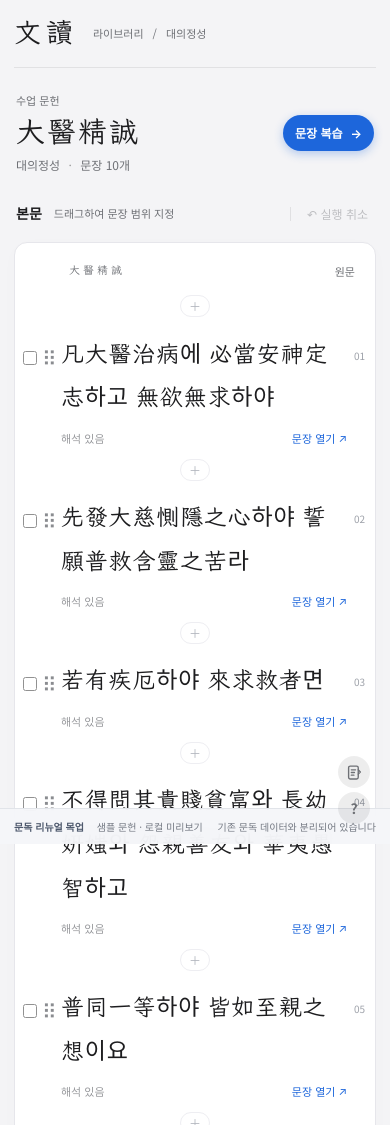
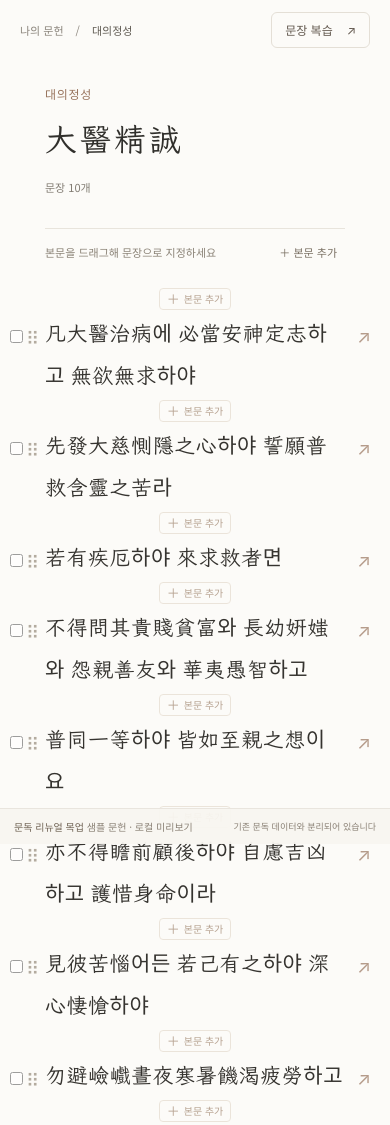
Before and after one commit to river11456/mundok, a website built with Vite: page design/prototypes/sentence-blocks/index.html in a window 390 px wide. Shown: the top 1125 px of the page. Built offline with nearby package versions, Linux system fonts and the light colour scheme; a web font is replaced by a local one.

Commit message:
Give sentence prototype a calm document-first reading layout

```diff
--- a/design/prototypes/sentence-blocks/main.ts
+++ b/design/prototypes/sentence-blocks/main.ts
@@ -1,7 +1,7 @@
 import '../../../src/style.css';
 import './prototype.css';
 import { render } from '../../../src/render';
-import { DOCS, initDocs, syncUserDocs, homeDocs, docColor } from '../../../src/docs';
+import { DOCS, initDocs, syncUserDocs, homeDocs } from '../../../src/docs';
 import { S, resetGrammarView } from '../../../src/state';
 import { setupClick, setupKeyboard } from '../../../src/events';
 import { initEditCard } from '../../../src/editcard';
@@ -159,21 +159,25 @@ function renderDocument(): void {
   if (!doc) { library(); return; }
   const blocks = doc.levels.sentence ?? [];
   document.body.classList.add('pb-document');
-  const runtime = DOCS.find(item => item.id === doc.id)!;
-  const origin = doc.origin?.work ?? '수업 문헌';
-  app.innerHTML = `<div class="pb-workspace">
-    <header class="pb-header">
-      <button class="pb-wordmark kai" data-pb="library" aria-label="문독 라이브러리">文讀</button>
-      <nav class="pb-breadcrumb" aria-label="현재 문헌"><button data-pb="library">라이브러리</button><span>/</span><span>${esc(doc.sub)}</span></nav>
-      <span class="pb-save-state"><span class="pb-save-dot"></span>이 기기에 저장됨</span>
-    </header>
-    <section class="pb-title-row">
-      <div class="pb-document-title"><div class="pb-mini-cover" style="--cbg:${docColor(runtime)}"><span class="kai">${esc(doc.title)}</span></div><div><div class="pb-origin">${esc(origin)}</div><h1 class="hanja">${esc(doc.title)}</h1><p>${esc(doc.sub)} <span>·</span> 문장 ${blocks.length}개</p></div></div>
-      <button class="btn-primary pb-review" data-pb="review" ${blocks.length ? '' : 'disabled'}>문장 복습 <span aria-hidden="true">→</span></button>
-    </section>
-    <div class="pb-toolbar"><div class="pb-toolbar-left"><strong>본문</strong><span id="pb-selection-label">드래그하여 문장 범위 지정</span></div><div class="pb-tools"><button class="pb-tool" data-pb="clear" id="pb-clear" hidden>선택 해제</button><button class="pb-tool pb-merge" data-pb="merge" id="pb-merge" hidden>합치기</button><span class="pb-divider"></span><button class="pb-tool" data-pb="undo" ${histories.get(doc.id)?.length ? '' : 'disabled'} aria-label="블록 작업 실행 취소">↶ <span>실행 취소</span></button></div></div>
-    <main class="pb-sheet" aria-label="문헌 본문"><div class="pb-sheet-title"><span class="kai">${esc(doc.title)}</span><span>원문</span></div><div id="pb-blocks">${blocks.map((card, i) => `${gap(i)}<article class="pb-block" data-block="${esc(card.id)}"><div class="pb-block-tools"><input type="checkbox" class="pb-check" aria-label="${i + 1}번 블록 선택" ${selected.has(card.id) ? 'checked' : ''}><button class="pb-grip" aria-label="${i + 1}번 블록 이동, 방향키로도 이동 가능">⠿</button></div><span class="pb-block-number">${String(i + 1).padStart(2, '0')}</span><div class="pb-source hanja">${esc(card.text)}</div><div class="pb-block-foot"><span>${card.meaning ? '해석 있음' : '정리 전'}</span><button data-pb="study" data-id="${esc(card.id)}">문장 열기 <span aria-hidden="true">↗</span></button></div></article>`).join('')}${gap(blocks.length)}</div><div class="pb-sheet-end">${blocks.length ? '<span></span>文讀<span></span>' : '＋를 눌러 첫 문장을 추가하세요'}</div></main>
-    <footer class="pb-document-footer"><span>글자 드래그로 나누기 · 체크하여 합치기 · ⠿ 드래그로 이동</span><span>⌘ Z 실행 취소</span></footer>
+  app.innerHTML = `<div class="pb-layout">
+    <aside class="pb-sidebar" aria-label="문헌 탐색">
+      <button class="pb-brand" data-pb="library" aria-label="문독 라이브러리"><span class="kai">文讀</span><span>한문 학습 노트</span></button>
+      <button class="pb-library-link" data-pb="library"><span aria-hidden="true">←</span> 라이브러리</button>
+      <div class="pb-sidebar-label">나의 문헌</div>
+      <nav class="pb-doc-list">${DOCS.map(item => `<button data-pb="document" data-id="${esc(item.id)}" ${item.id === doc.id ? 'aria-current="page"' : ''}><span class="pb-doc-icon" aria-hidden="true">▤</span><span>${esc(item.sub || item.title)}</span></button>`).join('')}</nav>
+      <div class="pb-sidebar-bottom"><span class="pb-save-dot"></span>이 기기에 저장됨</div>
+    </aside>
+    <div class="pb-main">
+      <header class="pb-header">
+        <nav class="pb-breadcrumb" aria-label="현재 문헌"><button data-pb="library">나의 문헌</button><span>/</span><span>${esc(doc.sub)}</span></nav>
+        <button class="pb-review" data-pb="review" ${blocks.length ? '' : 'disabled'}>문장 복습 <span aria-hidden="true">↗</span></button>
+      </header>
+      <div class="pb-workspace">
+        <section class="pb-title-row"><div class="pb-document-title"><p class="pb-eyebrow">${esc(doc.sub)}</p><h1>${esc(doc.title)}</h1><p class="pb-subtitle">문장 ${blocks.length}개</p></div></section>
+        <div class="pb-toolbar"><span id="pb-selection-label">본문을 드래그해 문장으로 지정하세요</span><div class="pb-tools"><button class="pb-tool" data-pb="clear" id="pb-clear" hidden>선택 해제</button><button class="pb-tool pb-merge" data-pb="merge" id="pb-merge" hidden>합치기</button><button class="pb-tool pb-undo" data-pb="undo" ${histories.get(doc.id)?.length ? '' : 'disabled'} aria-label="블록 작업 실행 취소" title="실행 취소 (⌘/Ctrl+Z)">↶</button><button class="pb-tool" data-pb="add" data-index="${blocks.length}">＋ 본문 추가</button></div></div>
+        <main class="pb-sheet" aria-label="문헌 본문"><div id="pb-blocks">${blocks.map((card, i) => `${gap(i)}<article class="pb-block" data-block="${esc(card.id)}"><div class="pb-block-tools"><input type="checkbox" class="pb-check" aria-label="${i + 1}번 블록 선택" ${selected.has(card.id) ? 'checked' : ''}><button class="pb-grip" aria-label="${i + 1}번 블록 이동, 방향키로도 이동 가능">⠿</button></div><div class="pb-source">${esc(card.text)}</div><button class="pb-open" data-pb="study" data-id="${esc(card.id)}" aria-label="문장 열기" title="문장 열기">↗</button></article>`).join('')}${gap(blocks.length)}</div><div class="pb-sheet-end">${blocks.length ? '文讀' : '＋ 본문 추가로 첫 문장을 써 보세요'}</div></main>
+      </div>
+    </div>
   </div>`;
   updateSelectionToolbar();
 }
@@ -182,7 +186,7 @@ function updateSelectionToolbar(): void {
   if (!$('pb-selection-label')) return;
   const positions = cards().map((card, i) => selected.has(card.id) ? i : -1).filter(i => i >= 0);
   const adjacent = positions.length > 1 && positions[positions.length - 1] - positions[0] + 1 === positions.length;
-  $('pb-selection-label').textContent = positions.length ? `${positions.length}개 블록 선택${positions.length > 1 && !adjacent ? ' · 연속된 블록을 선택하세요' : ''}` : '드래그하여 문장 범위 지정';
+  $('pb-selection-label').textContent = positions.length ? `${positions.length}개 블록 선택${positions.length > 1 && !adjacent ? ' · 연속된 블록을 선택하세요' : ''}` : '본문을 드래그해 문장으로 지정하세요';
   $('pb-clear').hidden = !positions.length;
   $('pb-merge').hidden = positions.length < 2;
   $<HTMLButtonElement>('pb-merge').disabled = !adjacent;
@@ -250,6 +254,7 @@ function setupPrototype(): void {
       event.stopImmediatePropagation();
       switch (own.dataset.pb) {
         case 'library': library(); break;
+        case 'document': openDocument(own.dataset.id!); break;
         case 'review': if (cards()[0]) openSentence(cards()[0].id, true); break;
         case 'study': openSentence(own.dataset.id!); break;
         case 'add': openAdd(Number(own.dataset.index)); break;
--- a/design/prototypes/sentence-blocks/prototype.css
+++ b/design/prototypes/sentence-blocks/prototype.css
@@ -1,103 +1,112 @@
 @source "./main.ts";
 
-body { padding-bottom: 68px; }
-body.pb-document { display: block; padding: 0 32px 68px; }
+/* Prototype-only palette; production tokens remain unchanged. */
+body { --accent: #ad6953; --accent-deep: #934c38; --accent-deeper: #783e2e; padding-bottom: 48px; }
+body.pb-document { display: block; padding: 0 0 36px; background: #fcfbf8; color: #35332f; }
 body.pb-document #app { display: block; }
-.pb-workspace { max-width: 980px; margin: 0 auto; width: 100%; }
-.pb-header { display: flex; align-items: center; gap: 30px; height: 88px; border-bottom: 1px solid var(--line); }
-.pb-wordmark { font-size: 27px; letter-spacing: 5px; color: var(--ink); }
-.pb-breadcrumb { display: flex; align-items: center; gap: 16px; font-size: 12px; color: var(--sub); }
+.pb-layout { min-height: calc(100dvh - 36px); }
+.pb-sidebar { position: fixed; inset: 0 auto 36px 0; width: 212px; padding: 38px 18px 24px; background: #f2f0eb; border-right: 1px solid #e9e6df; display: flex; flex-direction: column; }
+.pb-brand { display: flex; flex-direction: column; align-items: flex-start; gap: 12px; padding: 0 14px; text-align: left; }
+.pb-brand .kai { font-size: 30px; letter-spacing: 5px; }
+.pb-brand>span:last-child { color: #77736c; font-size: 10px; letter-spacing: -.1px; }
+.pb-library-link { display: flex; gap: 10px; align-items: center; padding: 10px 14px; margin-top: 44px; color: #625e57; text-align: left; font-size: 12px; border-radius: 6px; }
+.pb-library-link:hover { background: #e9e6de; }
+.pb-sidebar-label { padding: 32px 14px 12px; color: #827c73; font-size: 10px; letter-spacing: .08em; }
+.pb-doc-list { display: flex; flex-direction: column; flex: 1; min-height: 0; overflow-y: auto; gap: 5px; }
+.pb-doc-list button { flex-shrink: 0; display: flex; align-items: center; gap: 10px; padding: 11px 13px; text-align: left; color: #6d685f; border-radius: 6px; font-size: 13px; }
+.pb-doc-list button:hover { background: #eae7e0; }
+.pb-doc-list button[aria-current] { color: #8b4835; background: #e9e2d8; font-weight: 550; }
+.pb-doc-icon { font-size: 17px; opacity: .7; }
+.pb-sidebar-bottom { margin-top: auto; padding: 20px 14px 0; display: flex; gap: 7px; align-items: center; font-size: 10px; color: #827c73; }
+.pb-save-dot { width: 4px; height: 4px; background: #7b8d70; border-radius: 50%; }
+.pb-main { margin-left: 212px; }
+.pb-header { height: 68px; padding: 0 36px; display: flex; align-items: center; justify-content: space-between; gap: 20px; }
+.pb-breadcrumb { display: flex; align-items: center; gap: 12px; font-size: 11px; color: #8a847b; }
+.pb-breadcrumb span:last-child { color: #5e5951; }
 .pb-breadcrumb button:hover { color: var(--accent-deep); }
-.pb-save-state { margin-left: auto; display: flex; align-items: center; gap: 7px; color: var(--sub); font-size: 11px; }
-.pb-save-dot { width: 5px; height: 5px; background: #6d937b; border-radius: 50%; }
-.pb-title-row { padding: 36px 0 28px; display: flex; align-items: center; justify-content: space-between; gap: 20px; }
-.pb-document-title { display: flex; align-items: center; gap: 22px; }
-.pb-mini-cover { width: 54px; height: 74px; flex-shrink: 0; border-radius: 4px 8px 8px 4px; background: linear-gradient(90deg, #0000000c, transparent 8px), var(--cbg); box-shadow: 0 2px 4px #0000000c; display: grid; place-items: center; }
-.pb-mini-cover span { writing-mode: vertical-rl; background: #ffffffb3; font-size: 12px; letter-spacing: 3px; padding: 5px 2px; border: 1px solid #0000000c; }
-.pb-origin { color: var(--sub); font-size: 11px; margin-bottom: 5px; }
-.pb-document-title h1 { font-size: 34px; line-height: 1.3; letter-spacing: 2px; }
-.pb-document-title p { font-size: 12px; color: var(--sub); margin-top: 5px; }
-.pb-document-title p span { margin: 0 5px; color: #999; }
-.pb-review { display: flex; gap: 18px; align-items: center; }
-.pb-toolbar { display: flex; align-items: center; justify-content: space-between; gap: 16px; padding: 0 2px 13px; min-height: 44px; }
-.pb-toolbar-left { display: flex; align-items: center; gap: 18px; }
-.pb-toolbar strong { font-size: 14px; font-weight: 600; }
-#pb-selection-label { color: var(--sub); font-size: 12px; }
-.pb-tools { display: flex; align-items: center; gap: 10px; }
-.pb-tool { padding: 5px 6px; font-size: 12px; color: var(--sub); border-radius: 6px; white-space: nowrap; }
-.pb-tool:hover:not(:disabled) { color: var(--accent-deep); background: #e9eef6; }
-.pb-tool:disabled { opacity: .4; cursor: default; }
-.pb-merge { background: #e6effe; color: var(--accent-deep); padding: 6px 12px; }
-.pb-divider { height: 14px; width: 1px; background: var(--line); }
-.pb-sheet { background: var(--surface); border: 1px solid #e6e6eb; border-radius: 18px; padding: 28px 48px 34px; box-shadow: 0 4px 20px #171c2b04; }
-.pb-sheet-title { display: flex; justify-content: space-between; margin: 0 8px 16px 49px; color: var(--sub); font-size: 11px; }
-.pb-sheet-title .kai { letter-spacing: 3px; }
-.pb-block { position: relative; padding: 15px 35px 10px 49px; border: 1px solid transparent; border-radius: 10px; transition: background .14s, border-color .14s; }
-.pb-block:hover,.pb-block:focus-within { background: #f7f8fa; border-color: #e7eaf0; }
-.pb-block.pb-selected { background: #edf4ff; border-color: #a9c7f7; }
-.pb-source { font-size: 27px; line-height: 1.9; letter-spacing: .035em; white-space: pre-wrap; overflow-wrap: anywhere; cursor: text; user-select: text; }
-.pb-source::selection { background: #c8ddff; }
-.pb-block-tools { position: absolute; left: 5px; top: 28px; display: flex; align-items: center; gap: 3px; color: var(--sub); opacity: .45; }
+.pb-review { display: flex; align-items: center; gap: 14px; font-size: 12px; color: #62584e; padding: 8px 13px; border: 1px solid #e4dfd6; border-radius: 6px; background: #fcfbf8; }
+.pb-review:hover:not(:disabled) { color: var(--accent-deep); border-color: #bba596; background: #f5f1e9; }
+.pb-review:disabled { opacity: .4; }
+.pb-workspace { width: min(100%, 832px); margin: 0 auto; padding: 42px 64px 70px; }
+.pb-title-row { padding: 0 0 32px; }
+.pb-eyebrow { color: #98745d; font-size: 12px; letter-spacing: .06em; margin-bottom: 13px; }
+.pb-document-title h1 { font-family: 'Noto Serif TC', 'LXGW WenKai TC', serif; font-size: 38px; font-weight: 500; letter-spacing: .08em; line-height: 1.5; color: #302f2b; }
+.pb-subtitle { color: #827c73; font-size: 11px; margin-top: 15px; }
+.pb-subtitle span { margin: 0 9px; color: #b2a99b; }
+.pb-toolbar { min-height: 48px; border-top: 1px solid #e8e4dc; display: flex; align-items: center; justify-content: space-between; gap: 12px; margin-bottom: 14px; }
+#pb-selection-label { color: #8a8276; font-size: 11px; }
+.pb-tools { display: flex; gap: 5px; align-items: center; }
+.pb-tool { padding: 6px 8px; color: #796f62; font-size: 11px; border-radius: 5px; white-space: nowrap; }
+.pb-tool:hover:not(:disabled) { background: #eee8dd; color: var(--accent-deep); }
+.pb-tool:disabled { opacity: .35; cursor: default; }
+.pb-undo { font-size: 19px; line-height: 18px; }
+.pb-undo:disabled { visibility: hidden; }
+.pb-merge { background: #eee5d8; color: var(--accent-deep); }
+.pb-sheet { padding: 0; }
+.pb-block { position: relative; padding: 5px 0; border-radius: 4px; transition: background .14s; }
+.pb-block:hover,.pb-block:focus-within { background: #f3f0e9; }
+.pb-block.pb-selected { background: #eee5d7; box-shadow: -3px 0 #a86a50; }
+.pb-source { font-family: 'Noto Serif TC', 'LXGW WenKai TC', 'Pretendard Variable', serif; font-size: 22px; font-weight: 400; line-height: 2.15; letter-spacing: .025em; white-space: pre-wrap; overflow-wrap: anywhere; cursor: text; user-select: text; }
+.pb-source::selection { background: #e4cdb0; }
+.pb-block-tools { position: absolute; left: -43px; top: 15px; display: flex; align-items: center; gap: 4px; color: #958a7a; opacity: 0; }
 .pb-block:hover .pb-block-tools,.pb-block:focus-within .pb-block-tools,.pb-selected .pb-block-tools { opacity: 1; }
-.pb-check { width: 14px; height: 14px; accent-color: var(--accent-deep); cursor: pointer; }
-.pb-grip { cursor: grab; padding: 0 2px; font-size: 20px; line-height: 24px; touch-action: none; user-select: none; }
+.pb-check { width: 13px; height: 13px; accent-color: var(--accent-deep); cursor: pointer; }
+.pb-grip { cursor: grab; font-size: 18px; line-height: 24px; padding: 0 2px; touch-action: none; user-select: none; }
 .pb-grip:active { cursor: grabbing; }
-.pb-block-number { position: absolute; right: 9px; top: 30px; font-size: 10px; color: #9da1a9; font-variant-numeric: tabular-nums; user-select: none; }
-.pb-block-foot { display: flex; justify-content: space-between; align-items: center; color: var(--sub); font-size: 11px; padding-top: 8px; min-height: 28px; user-select: none; }
-.pb-block-foot>span { opacity: .7; }
-.pb-block-foot button { color: var(--accent-deep); opacity: 0; }
-.pb-block:hover .pb-block-foot button,.pb-block:focus-within .pb-block-foot button { opacity: 1; }
-.pb-gap { height: 21px; display: flex; position: relative; align-items: center; justify-content: center; }
-.pb-gap::before { content: ''; position: absolute; left: 48px; right: 35px; height: 1px; background: #c7dafa; opacity: 0; }
-.pb-insert { display: flex; gap: 4px; align-items: center; position: relative; z-index: 1; color: #b1b5bd; font-size: 12px; background: var(--surface); border: 1px solid #eeeeF2; border-radius: 20px; padding: 0 8px; height: 22px; }
-.pb-insert-label { display: none; font-size: 10px; }
-.pb-gap:hover::before,.pb-gap:focus-within::before { opacity: 1; }
-.pb-gap:hover .pb-insert,.pb-gap:focus-within .pb-insert { color: var(--accent-deep); border-color: #b6cef3; }
-.pb-gap:hover .pb-insert-label,.pb-gap:focus-within .pb-insert-label { display: inline; }
-.pb-drop { position: absolute; height: 3px; background: var(--accent); left: 42px; right: 22px; z-index: 5; border-radius: 5px; pointer-events: none; }
-.pb-dragging { opacity: .35; }
-.pb-sheet-end { display: flex; align-items: center; justify-content: center; gap: 15px; margin-top: 28px; color: #b1b4bb; font-size: 12px; letter-spacing: 4px; }
-.pb-sheet-end span { height: 1px; width: 30px; background: var(--line); }
-.pb-document-footer { display: flex; justify-content: space-between; gap: 12px; color: var(--sub); font-size: 11px; padding: 20px 6px; }
-.pb-preview-bar { position: fixed; bottom: 0; left: 0; right: 0; z-index: 40; display: flex; justify-content: space-between; align-items: center; gap: 16px; min-height: 36px; padding: 8px 22px; border-top: 1px solid #e1e4e9; background: #f5f6f9ed; backdrop-filter: blur(12px); font-size: 11px; color: #747983; }
-.pb-preview-bar b { font-weight: 600; color: #4e596d; margin-right: 10px; }
+.pb-open { position: absolute; right: -32px; top: 14px; width: 26px; height: 26px; border-radius: 5px; color: #98745d; font-size: 18px; opacity: 0; }
+.pb-open:hover { background: #e9e2d7; }
+.pb-block:hover .pb-open,.pb-block:focus-within .pb-open { opacity: 1; }
+.pb-gap { height: 18px; position: relative; display: flex; align-items: center; justify-content: center; }
+.pb-gap::before { content: ''; position: absolute; inset-inline: 0; height: 1px; background: #dfceba; opacity: 0; }
+.pb-insert { display: flex; align-items: center; gap: 4px; position: relative; z-index: 1; background: #fcfbf8; color: #93755b; font-size: 13px; border: 1px solid #e3d9cb; border-radius: 4px; padding: 0 7px; height: 22px; opacity: 0; }
+.pb-insert-label { font-size: 10px; }
+.pb-gap:hover::before,.pb-gap:focus-within::before,.pb-gap:hover .pb-insert,.pb-gap:focus-within .pb-insert { opacity: 1; }
+.pb-drop { position: absolute; height: 2px; background: var(--accent); inset-inline: 0; z-index: 5; pointer-events: none; }
+.pb-dragging { opacity: .3; }
+.pb-sheet-end { color: #b6ad9f; font-family: 'Noto Serif TC',serif; font-size: 13px; letter-spacing: 5px; text-align: center; margin-top: 54px; }
+.pb-preview-bar { position: fixed; bottom: 0; inset-inline: 0; z-index: 40; display: flex; justify-content: space-between; align-items: center; gap: 16px; min-height: 36px; padding: 8px 22px; border-top: 1px solid #e9e5de; background: #f8f6f1f2; font-size: 10px; color: #8a8175; }
+.pb-preview-bar b { color: #6f6253; font-weight: 500; margin-right: 10px; }
 #pb-status { text-align: right; }
-.pb-selection { position: fixed; z-index: 50; display: flex; align-items: center; gap: 5px; padding: 6px; border: 1px solid #d6deeb; border-radius: 12px; background: var(--surface); box-shadow: 0 6px 28px #172b4824; }
+body.pb-document #sh-fab,body.pb-document>button[aria-label="사용법 보기"] { display: none; }
+.pb-selection { position: fixed; z-index: 50; display: flex; align-items: center; gap: 3px; padding: 4px; border: 1px solid #e1d7c8; border-radius: 8px; background: #fffdfa; box-shadow: 0 5px 22px #3e30251a; }
 .pb-selection[hidden] { display: none; }
-.pb-selection .btn-primary { padding: 8px 14px; border-radius: 8px; box-shadow: none; font-size: 12px; }
-.pb-selection button:last-child { width: 30px; height: 30px; color: var(--sub); border-radius: 7px; }
-.pb-selection button:last-child:hover { background: var(--bg); }
-.pb-add-dialog { margin: auto; border: 0; border-radius: 22px; padding: 28px; width: min(540px, calc(100vw - 36px)); box-shadow: 0 20px 60px #0002; color: var(--ink); }
-.pb-add-dialog::backdrop { background: #151e354d; backdrop-filter: blur(3px); }
+.pb-selection .btn-primary { padding: 8px 13px; border-radius: 5px; box-shadow: none; font-size: 12px; }
+.pb-selection button:last-child { width: 28px; height: 28px; color: #8a8175; border-radius: 5px; }
+.pb-selection button:last-child:hover { background: #f0ebe3; }
+.pb-add-dialog { margin: auto; border: 1px solid #e8e0d5; border-radius: 12px; padding: 28px; width: min(540px, calc(100vw - 36px)); box-shadow: 0 20px 60px #342a2326; color: #35332f; background: #fcfbf8; }
+.pb-add-dialog::backdrop { background: #302a2538; backdrop-filter: blur(3px); }
 .pb-add-head { display: flex; justify-content: space-between; align-items: center; margin-bottom: 22px; }
-.pb-add-head h2 { font-size: 19px; font-weight: 600; }
-.pb-add-head button { width: 28px; height: 28px; color: var(--sub); }
-.pb-add-dialog label { display: block; font-size: 12px; color: var(--sub); margin-bottom: 8px; }
-.pb-add-dialog textarea { width: 100%; border: 1px solid #dfe3e9; border-radius: 12px; padding: 14px; font-size: 19px; line-height: 1.8; resize: vertical; }
+.pb-add-head h2 { font-size: 18px; font-weight: 600; }
+.pb-add-head button { width: 28px; height: 28px; color: #8a8175; }
+.pb-add-dialog label { display: block; font-size: 12px; color: #796f62; margin-bottom: 8px; }
+.pb-add-dialog textarea { width: 100%; border: 1px solid #dcd3c5; border-radius: 6px; background: #fffdfa; padding: 14px; font-size: 19px; line-height: 1.8; resize: vertical; }
 .pb-add-foot { display: flex; justify-content: flex-end; margin-top: 22px; }
+.pb-add-foot .btn-primary { border-radius: 6px; box-shadow: none; }
 .pb-error { max-width: 600px; line-height: 1.8; margin: auto; padding: 32px; }
 .pb-error h1 { font-size: 22px; margin-bottom: 15px; }
-@media(max-width:700px) {
-  body.pb-document { padding: 0 14px 80px; }
-  .pb-header { height: 68px; gap: 15px; }
-  .pb-save-state { display: none; }
-  .pb-breadcrumb { gap: 9px; font-size: 11px; }
-  .pb-title-row { padding: 24px 2px; gap: 12px; }
-  .pb-mini-cover { display: none; }
-  .pb-document-title h1 { font-size: 29px; }
-  .pb-review { gap: 8px; padding: 9px 12px; font-size: 12px; }
-  .pb-toolbar { flex-wrap: wrap; gap: 8px; }
-  .pb-toolbar-left { gap: 12px; }
-  #pb-selection-label { font-size: 11px; }
-  .pb-sheet { padding: 20px 5px 26px; border-radius: 13px; }
-  .pb-sheet-title { margin-right: 15px; }
-  .pb-source { font-size: 23px; }
-  .pb-block { padding-left: 40px; padding-right: 22px; }
-  .pb-block-number { right: 4px; }
-  .pb-block-foot button { opacity: 1; }
-  .pb-block-tools { left: 2px; opacity: .8; }
-  .pb-document-footer { flex-wrap: wrap; line-height: 1.7; }
-  .pb-preview-bar { font-size: 10px; padding: 7px 14px; flex-wrap: wrap; gap: 3px; }
-  #pb-status { text-align: left; }
+@media(max-width:1050px) {
+  .pb-sidebar { width: 184px; padding-inline: 12px; }
+  .pb-main { margin-left: 184px; }
+  .pb-workspace { padding: 32px 52px 60px; }
+  .pb-header { padding-inline: 26px; }
+}
+@media(max-width:760px) {
+  .pb-sidebar { display: none; }
+  .pb-main { margin-left: 0; }
+  .pb-header { height: 60px; padding-inline: 20px; }
+  .pb-workspace { padding: 25px 45px 60px; }
+  .pb-document-title h1 { font-size: 32px; }
+  .pb-source { font-size: 21px; line-height: 2; }
+  .pb-toolbar { flex-wrap: wrap; padding-block: 8px; gap: 4px; }
+  .pb-block-tools { left: -35px; gap: 1px; }
+  .pb-preview-bar { padding: 7px 14px; }
+  .pb-preview-bar>span:first-child { white-space: nowrap; }
+  .pb-preview-bar>span:first-child b { margin: 0; }
+  #pb-status { max-width: 48%; font-size: 9px; }
+}
+@media(hover:none) {
+  .pb-block-tools,.pb-open { opacity: .7; }
+  .pb-insert { opacity: .65; }
+  .pb-grip,.pb-open { min-height: 28px; }
 }
 @media(prefers-reduced-motion:reduce) { .pb-block { transition: none; } }
```
Also changed, not shown: DESIGN.md (+2 -0 lines), design/prototypes/sentence-blocks/README.md.
